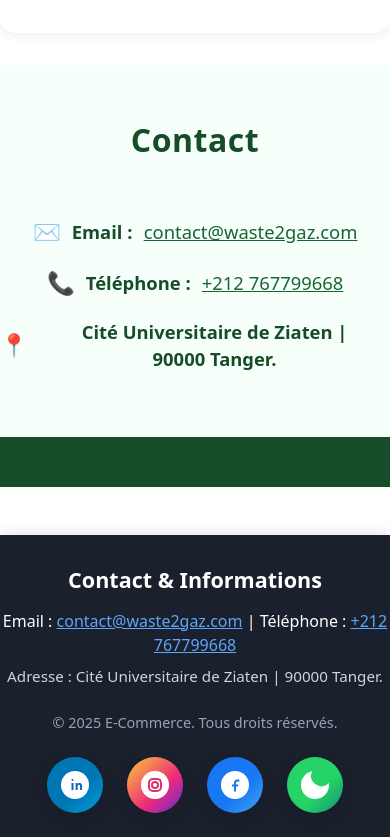
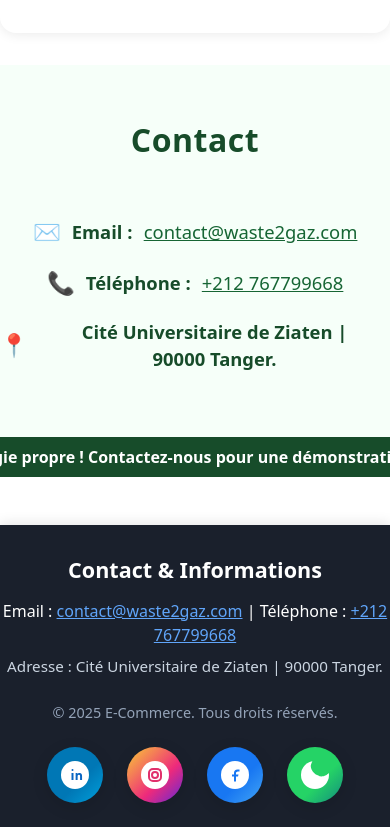
Before and after one commit to fab-ricio/projet_aymar, a React (Vite) app: page / in a window 390 px wide. Shown: the part 5409-6246 px from the top of the page. Built offline with nearby package versions, Linux system fonts and the light colour scheme.

Commit message:
version responsive 2

```diff
--- a/src/App.css
+++ b/src/App.css
@@ -312,3 +312,42 @@ section, .main-content, .container, main {
   width: 100%;
   box-sizing: border-box;
 }
+
+.marquee {
+  width: 100vw;
+  overflow: hidden;
+  box-sizing: border-box;
+  position: relative;
+  background: #f6fff9;
+  color: #174c2a;
+  font-weight: 600;
+  font-size: 1.1rem;
+  padding: 0.7rem 0;
+}
+.marquee-track {
+  display: flex;
+  width: max-content;
+  animation: marquee-loop 16s linear infinite;
+}
+.marquee-track span {
+  display: inline-block;
+  padding-right: 2.5rem;
+  white-space: nowrap;
+}
+@keyframes marquee-loop {
+  0% { transform: translateX(0); }
+  100% { transform: translateX(-50%); }
+}
+
+@media (max-width: 600px) {
+  .marquee {
+    font-size: 1rem;
+    padding: 0.5rem 0;
+  }
+  .marquee-track {
+    animation-duration: 13s;
+  }
+  .marquee-track span {
+    padding-right: 1.2rem;
+  }
+}
--- a/src/components/main.jsx
+++ b/src/components/main.jsx
@@ -21,30 +21,12 @@ const Main = () => {
         <Members />
         <Comment />
         <Contact />
-        <div style={{
-          width: '100%',
-          overflow: 'hidden',
-          background: '#174c2a',
-          color: '#fff',
-          fontWeight: 600,
-          fontSize: '1.15rem',
-          padding: '0.7rem 0',
-          margin: 0,
-          position: 'relative',
-        }}>
-          <div style={{
-            display: 'inline-block',
-            whiteSpace: 'nowrap',
-            animation: 'marquee 36s linear infinite',
-          }}>
-            🌍 Découvrez nos solutions innovantes pour transformer vos déchets en énergie propre ! Contactez-nous pour une démonstration gratuite. ♻️🔥🌱
+        {/* Texte défilant moderne, boucle parfaite, conserve le background vert foncé */}
+        <div className="marquee" style={{ background: '#174c2a', color: '#fff' }}>
+          <div className="marquee-track">
+            <span>🌍 Découvrez nos solutions innovantes pour transformer vos déchets en énergie propre ! Contactez-nous pour une démonstration gratuite. ♻️🔥🌱</span>
+            <span>🌍 Découvrez nos solutions innovantes pour transformer vos déchets en énergie propre ! Contactez-nous pour une démonstration gratuite. ♻️🔥🌱</span>
           </div>
-          <style>{`
-            @keyframes marquee {
-              0% { transform: translateX(100%); }
-              100% { transform: translateX(-100%); }
-            }
-          `}</style>
         </div>
       </div>
       <Footer />
```
